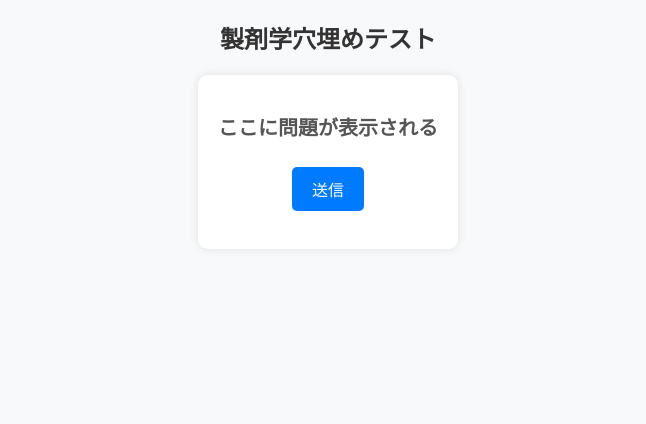
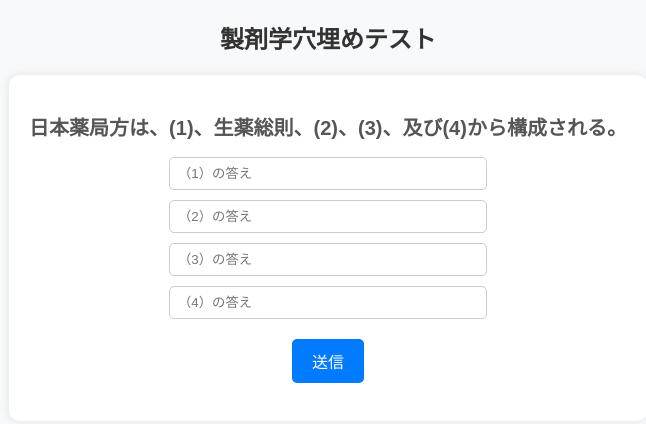
Before and after one commit to yakugaku22/seizaigaku, a plain HTML site: page index.html in a window 1280 px wide. Shown: the whole page, without its empty margins (312-958 px from the left). Drawn offline with Linux system fonts and the light colour scheme.

Commit message:
Update index.html

```diff
--- a/index.html
+++ b/index.html
@@ -4,7 +4,7 @@
     <meta charset="UTF-8">
     <meta name="viewport" content="width=device-width, initial-scale=1.0">
     <title>製剤学穴埋め</title>
-    <script type="module" src="js/quizLogic.js"></script>
+    <script type="module" src="quizLogic.js"></script>
     <link rel="stylesheet" href="quiz.css">
 </head>
 <body>
```
